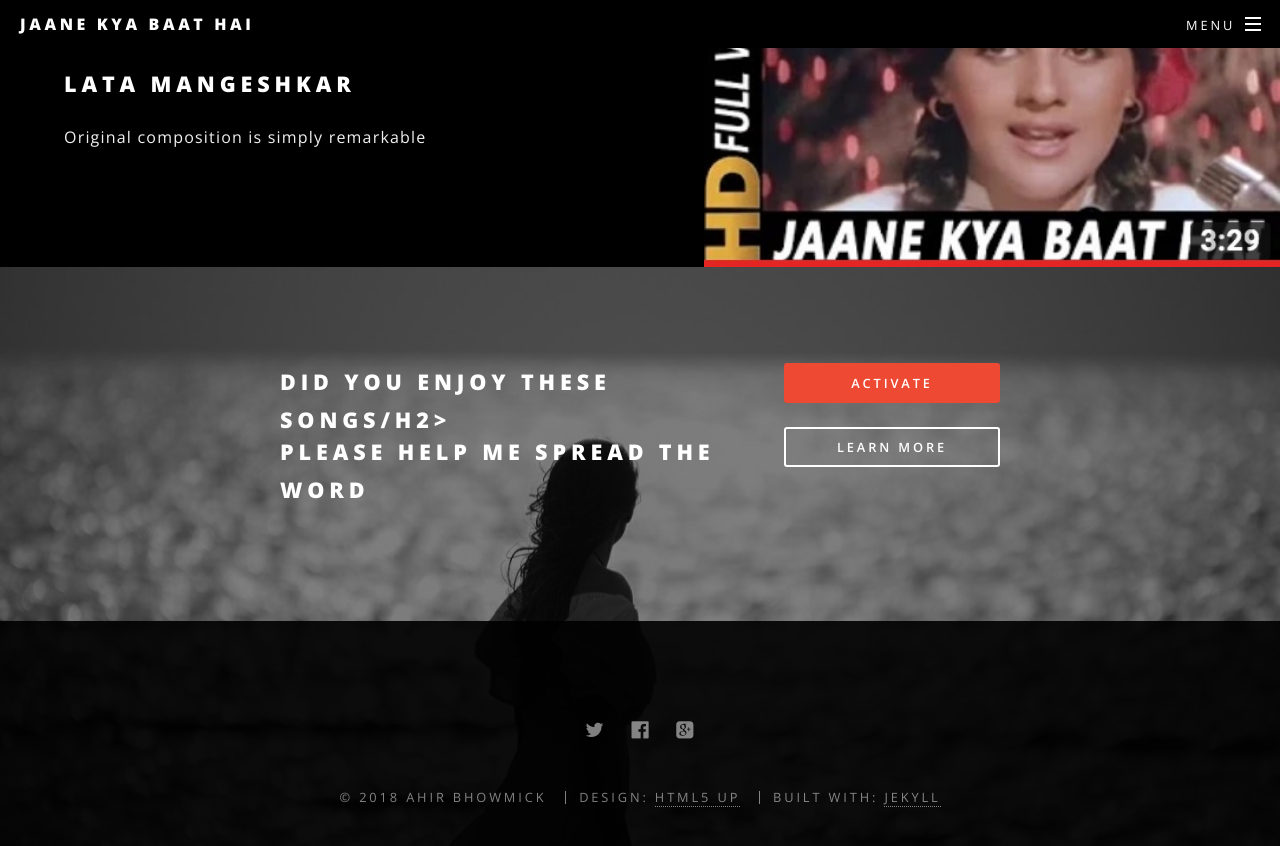
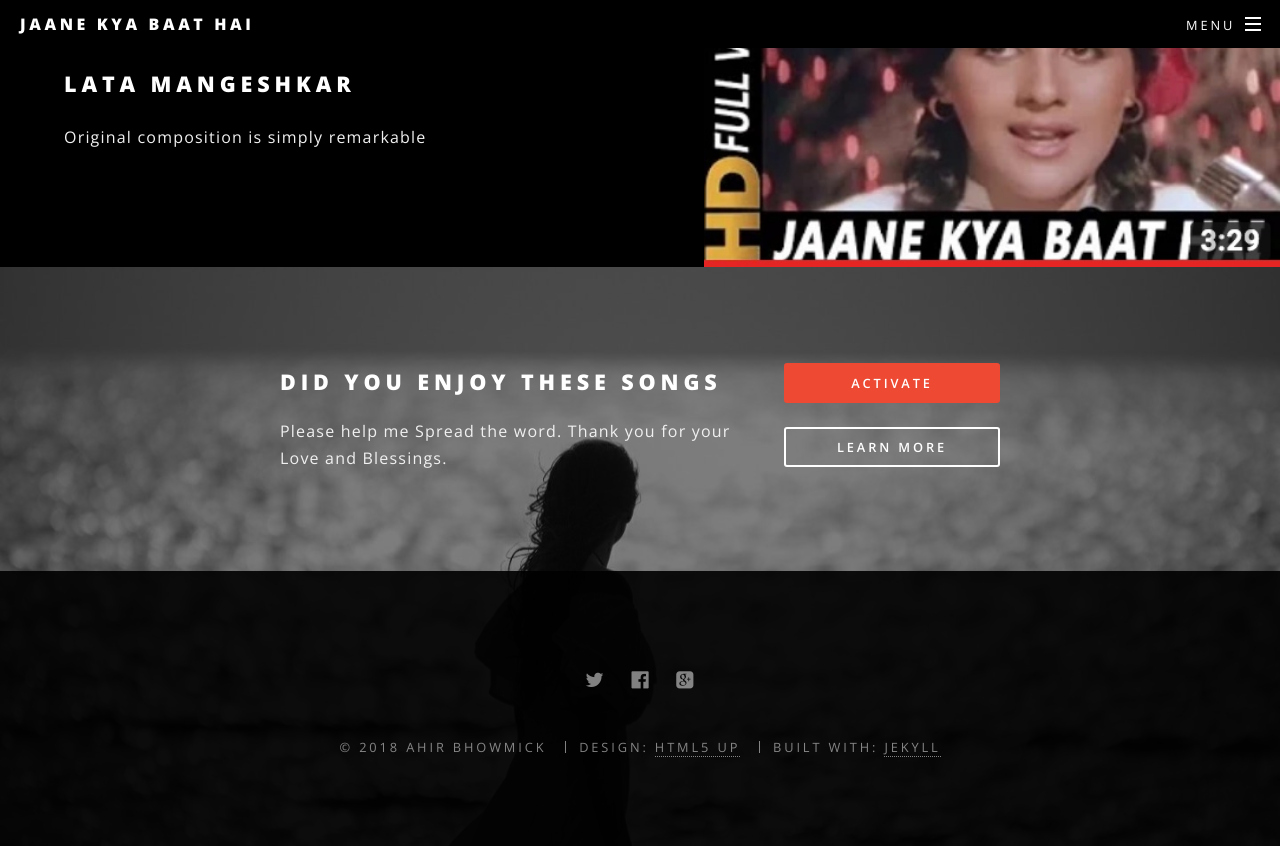
Before and after one commit to mukeshrijhwani/project30, a Jekyll site: the page built from index.html, in a window 1280 px wide and 900 px high, scrolled down 1721 px. Shown: the top 846 px of the window. Built offline with Jekyll 4.4.1, drawn with Linux system fonts in a browser that asks for light colours.

Commit message:
Update index.html

```diff
--- a/index.html
+++ b/index.html
@@ -98,8 +98,8 @@ layout: landing
 					<section id="cta" class="wrapper style4">
 						<div class="inner">
 							<header>
-								<h2>Did you enjoy these songs/h2>
-								<p>Please help me Spread the word</p>
+								<h2>Did you enjoy these songs</h2>
+								<p>Please help me Spread the word. Thank you for your Love and Blessings.</p>
 							</header>
 							<ul class="actions vertical">
 								<li><a href="#" class="button fit special">Activate</a></li>
```
